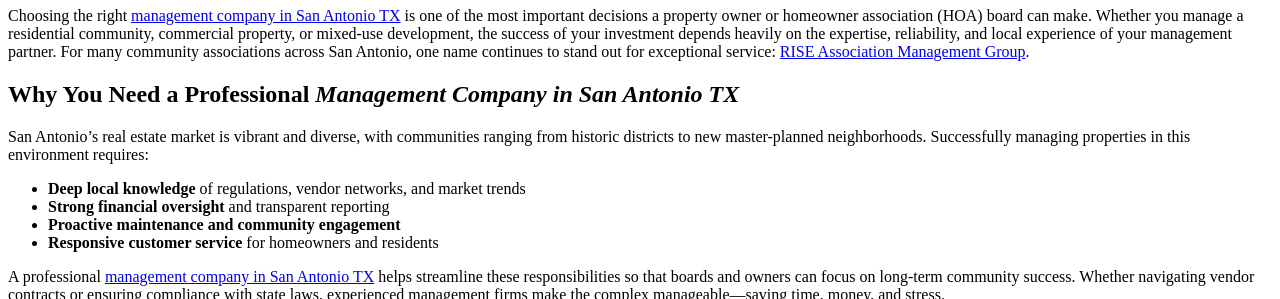
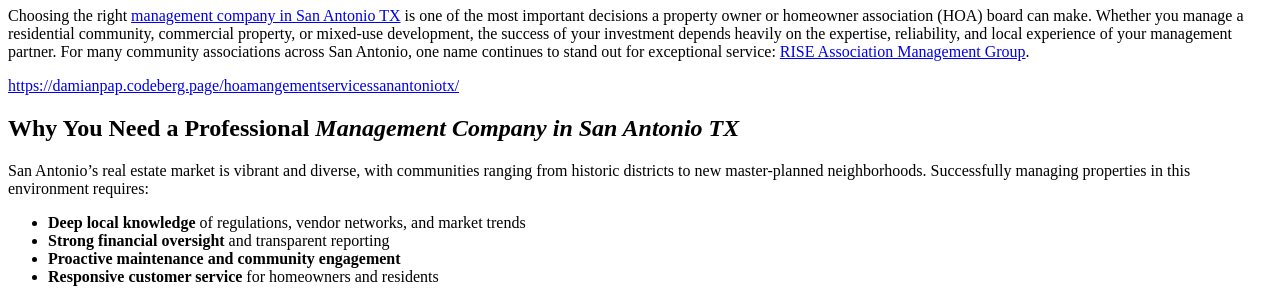
Before and after one commit to damian424/management-company-in-San-Antonio, a plain HTML site: page index.html in a window 1280 px wide. Shown: the part 73-372 px from the top of the page. Drawn offline with Linux system fonts and the light colour scheme.

Commit message:
Update index.html

```diff
--- a/index.html
+++ b/index.html
@@ -10,6 +10,7 @@
     <h1>Finding the Right <em>Management Company in San Antonio TX</em>: A Guide for Property Owners</h1>
 
     <p>Choosing the right <a href="https://share.google/q2HmzILH8Crm3iiFK">management company in San Antonio TX</a> is one of the most important decisions a property owner or homeowner association (HOA) board can make. Whether you manage a residential community, commercial property, or mixed-use development, the success of your investment depends heavily on the expertise, reliability, and local experience of your management partner. For many community associations across San Antonio, one name continues to stand out for exceptional service: <a href="https://riseamg.com/texas/san-antonio-hoa-management/?utm_source=gbp&utm_medium=local_gbp&utm_campaign=local_boost">RISE Association Management Group</a>.</p>
+<a href="https://damianpap.codeberg.page/hoamangementservicessanantoniotx/" target="_blank">https://damianpap.codeberg.page/hoamangementservicessanantoniotx/</a>
 
     <h2>Why You Need a Professional <em>Management Company in San Antonio TX</em></h2>
     <p>San Antonio’s real estate market is vibrant and diverse, with communities ranging from historic districts to new master-planned neighborhoods. Successfully managing properties in this environment requires:</p>
```
